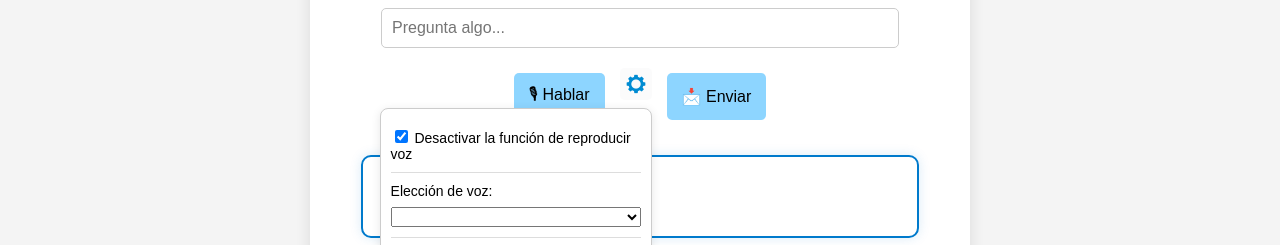
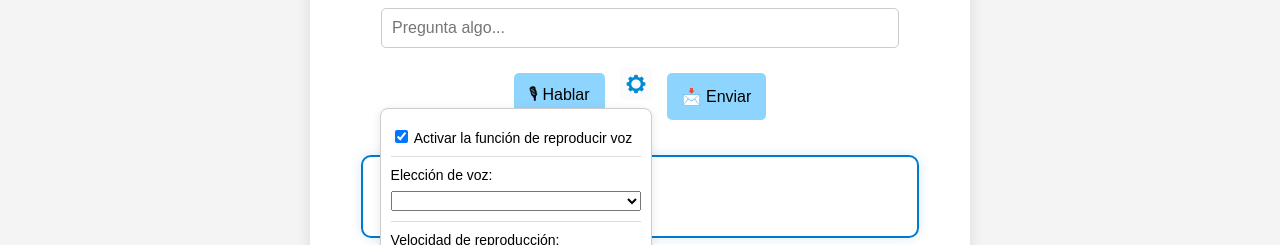
Before and after one commit to luuuciaalvarez/K, a plain HTML site: page index.html in a window 1280 px wide. Both pictures are taken after a click on the picture 635 px from the left and 230 px from the top of the page. Shown: the part 147-392 px from the top of the page. Drawn offline with Linux system fonts and the light colour scheme.

Commit message:
Update index.html

```diff
--- a/index.html
+++ b/index.html
@@ -56,7 +56,7 @@
         <div class="config-wrapper">
           <img src="img/boton-configuracion.png" alt="Configuración" class="icono-configuracion" onclick="toggleMenu()" />
           <div id="menuOpciones" class="menu-opciones">
-            <label><input type="checkbox" id="toggleVoz" checked onchange="toggleVoz()"> Desactivar la función de reproducir voz</label>
+            <label><input type="checkbox" id="toggleVoz" checked onchange="toggleVoz()"> Activar la función de reproducir voz</label>
             <hr>
             <label for="selectVoz">Elección de voz:</label>
             <select id="selectVoz"></select>
```
